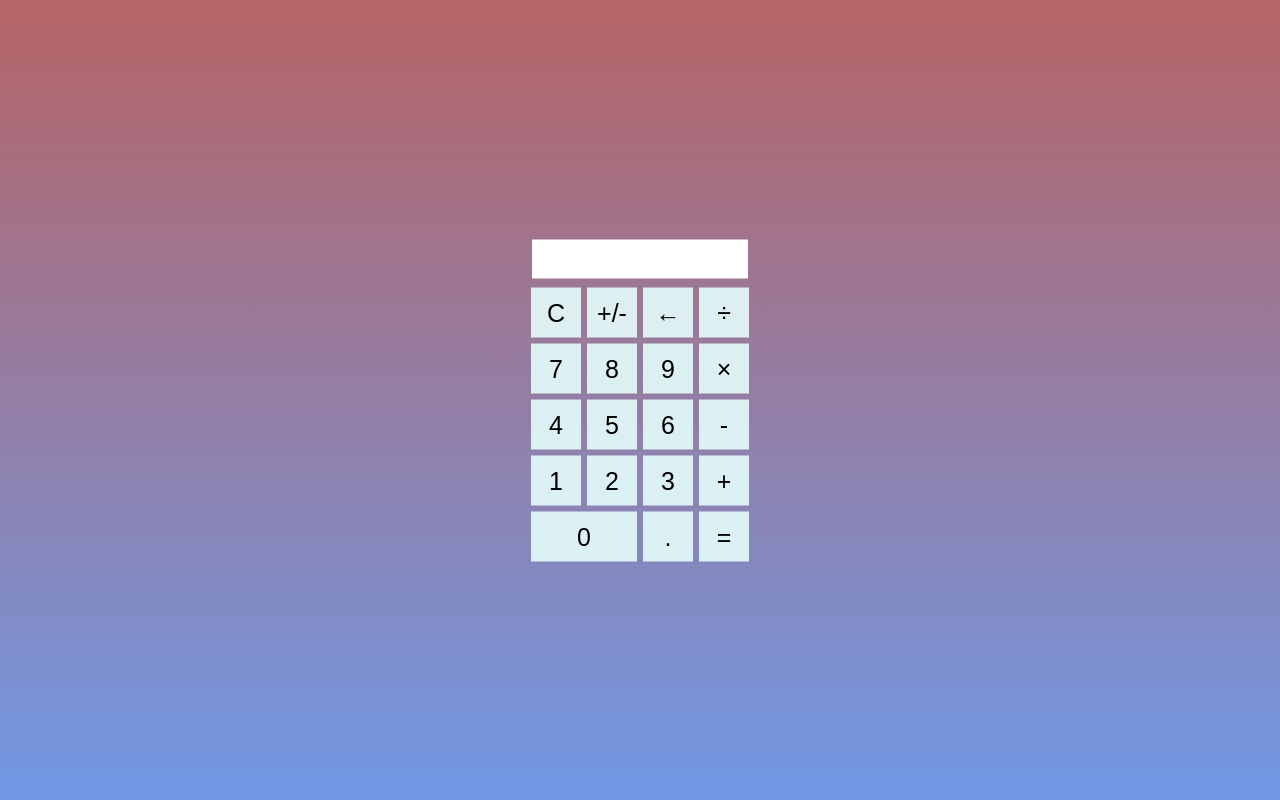
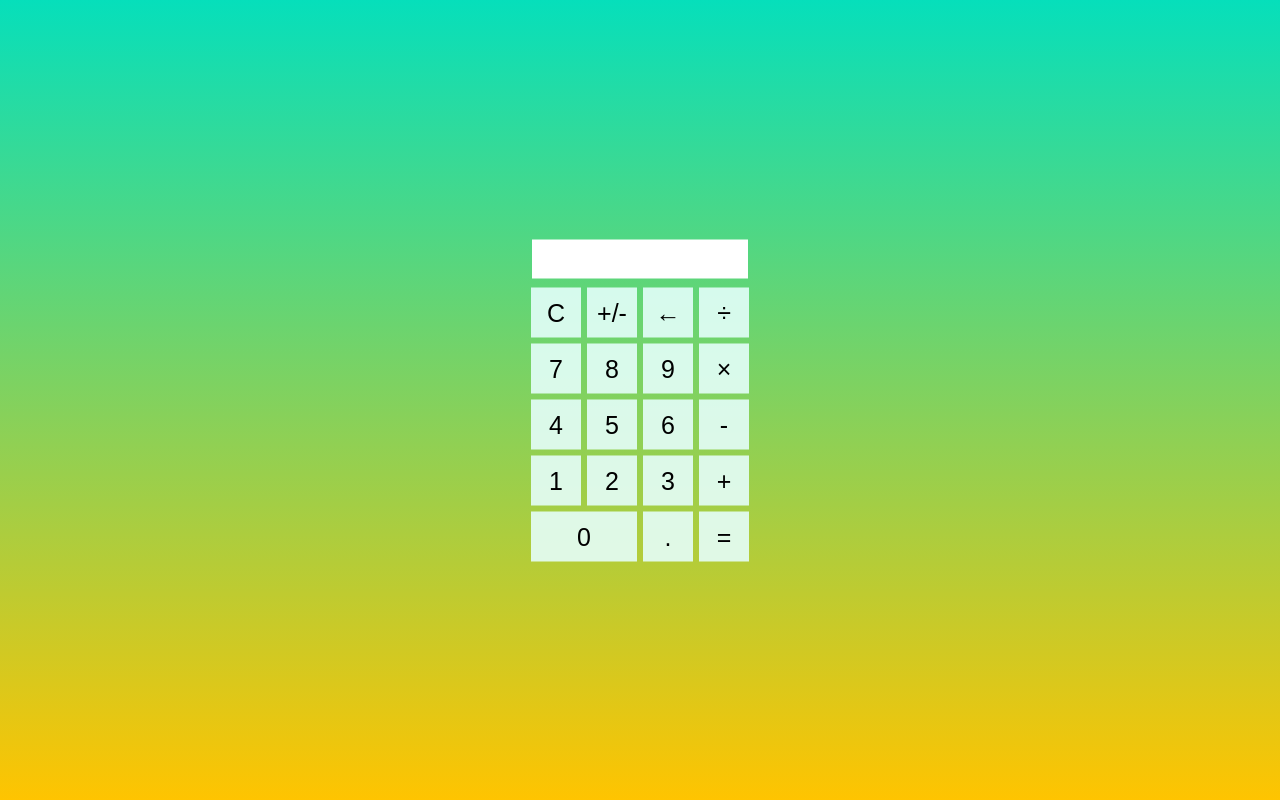
Before and after one commit to ratovia/calcrator, a plain HTML site: page index.html in a window 1280 px wide. Drawn offline with Linux system fonts and the light colour scheme.

Commit message:
color change

```diff
--- a/main.css
+++ b/main.css
@@ -34,6 +34,6 @@ html,body{
 }
 
 .backs{
-  background: linear-gradient(#b66465, #7198e5);
+  background: linear-gradient(#06dfbb, #ffc400);
   height: 100%;
 }
```
